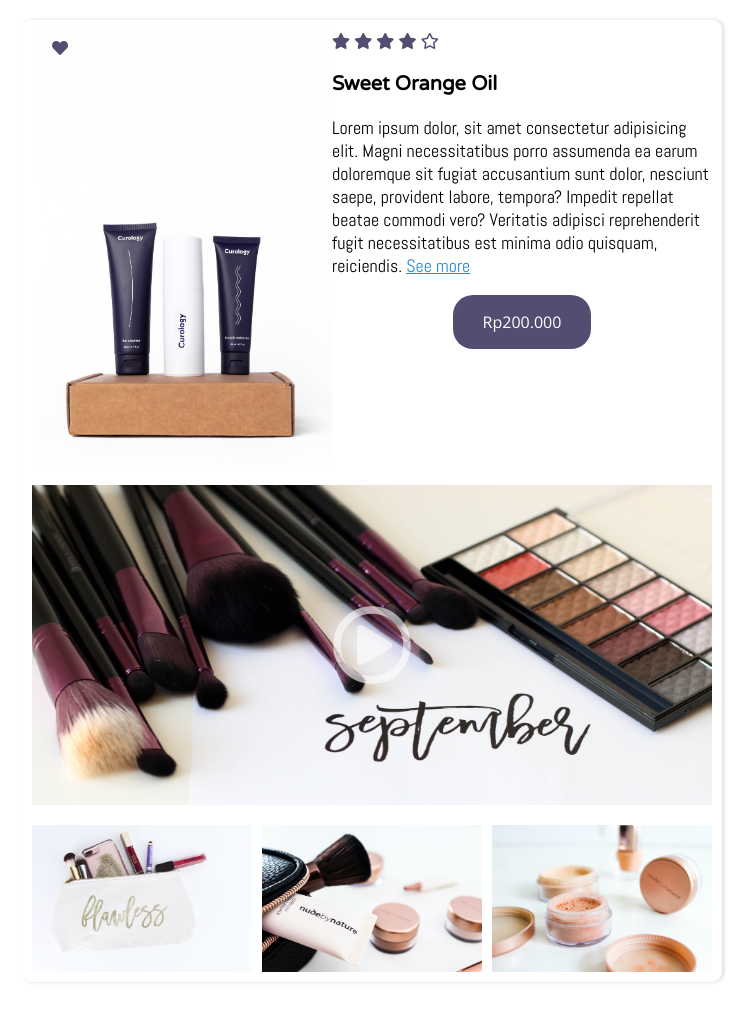
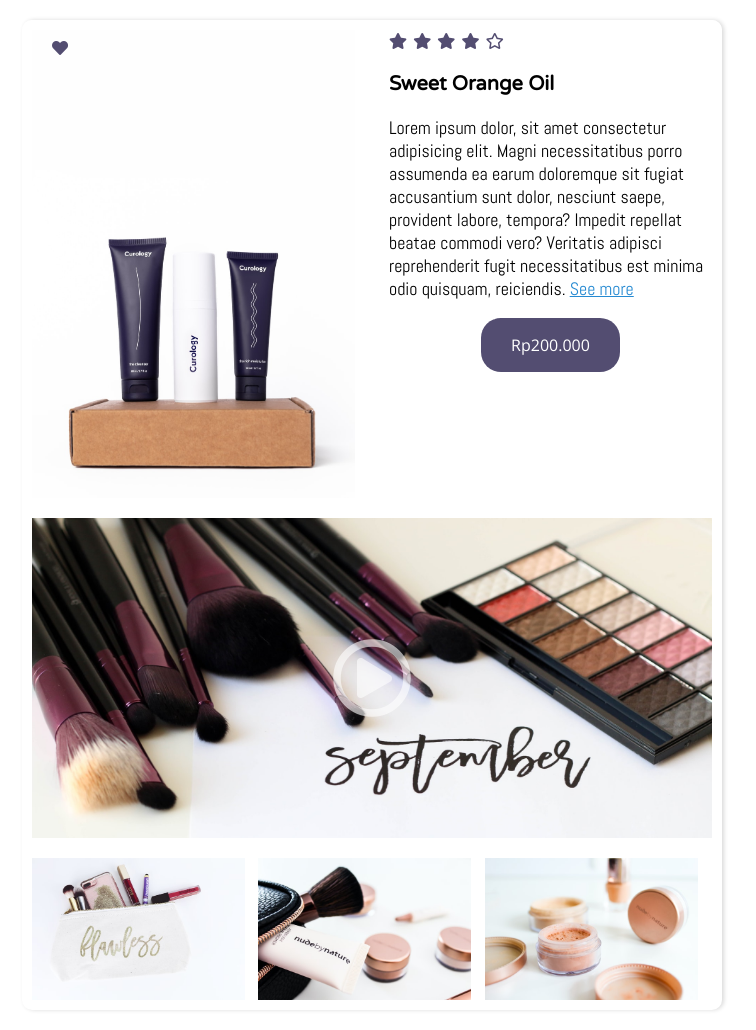
Before and after one commit to tiagoenes/05-Open-component-challenge, a plain HTML site: page open-component/index.html in a window 1280 px wide. Shown: the whole page, without its empty margins (268-1024 px from the left). Before the commit the page ends 1002 px from the top, so only its background shows below. Drawn offline with nearby package versions, Linux system fonts and the light colour scheme.

Commit message:
update to grid

```diff
--- a/open-component/css/components/bottom.css
+++ b/open-component/css/components/bottom.css
@@ -1,9 +1,16 @@
 .bottom{
   display: grid;
   padding: 10px;
-  grid-template-columns: 1fr 1fr 1fr;
+  grid-template-columns: 100%;
   grid-gap: 10px;
 }
 .small-pictures{
   width: 100%;
 }
+
+@media only screen and (min-width: 650px) {
+  .bottom {
+    grid-template-columns: 31.3% 31.3% 31.3%;
+    grid-column-gap: 2%;
+  }
+}
--- a/open-component/css/components/product.css
+++ b/open-component/css/components/product.css
@@ -1,12 +1,15 @@
 .product{
   background-color: white;
-  display: flex;
+  display: grid;
+  grid-template-columns: 100%;
   padding: 10px;
 }
+
 .product-image{
-  width: 300px;
+  width: 100%;
 }
 .content{
+  width: 100%;
   text-align: center;
 }
 .content-title{
@@ -22,12 +25,15 @@
   color:#268AD2;
 }
 .content .stars,.content p{
-  text-align: left;
+
+  text-align: center
 }
 .stars i{
   color:#534D71;
+  padding-right: 2px;
 }
 .product-display{
+  width: 100%;
   position: relative;
 }
 .product-display i{
@@ -36,3 +42,12 @@
   top: 10px;
   left: 20px;
 }
+@media only screen and (min-width: 650px) {
+  .product {
+    grid-template-columns: 47.5% 47.5%;
+    grid-column-gap: 5%;
+  }
+  .product .content .stars,.product .content p{
+    text-align: left;
+  }
+}
```
